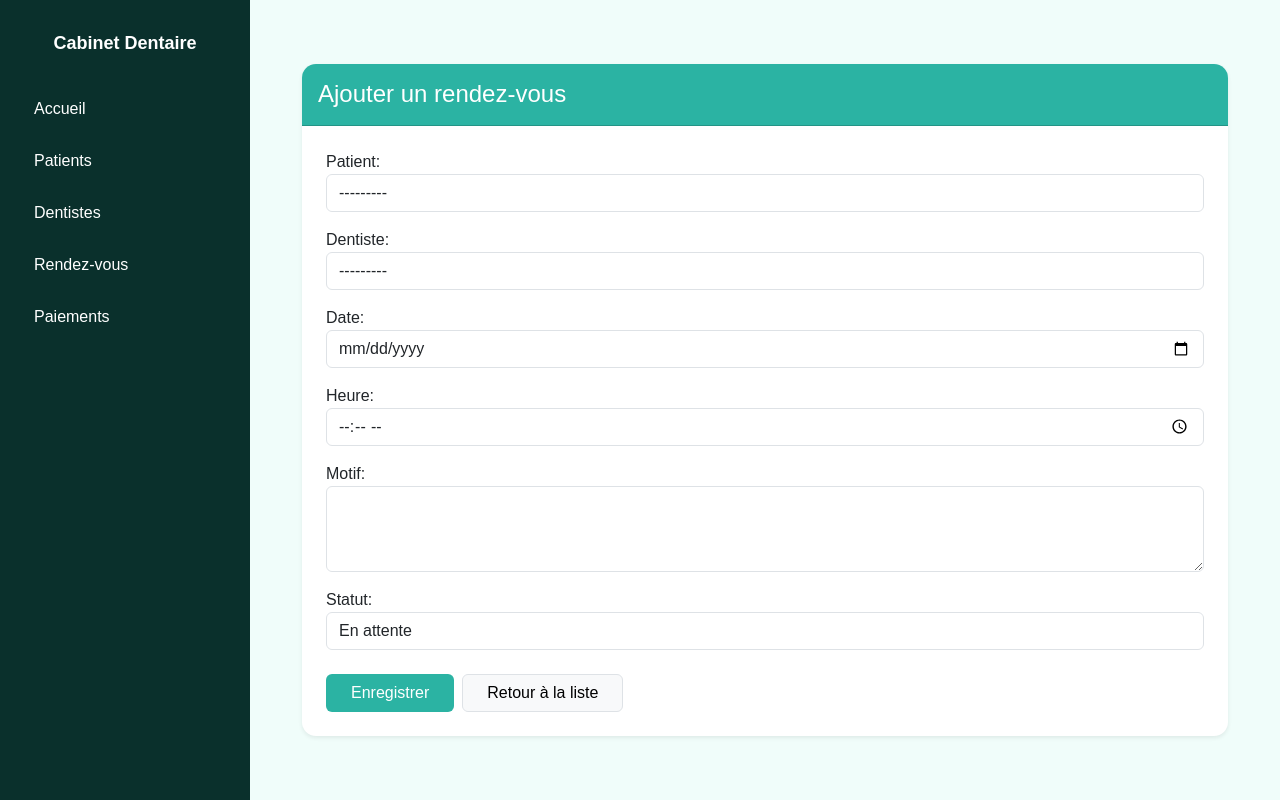
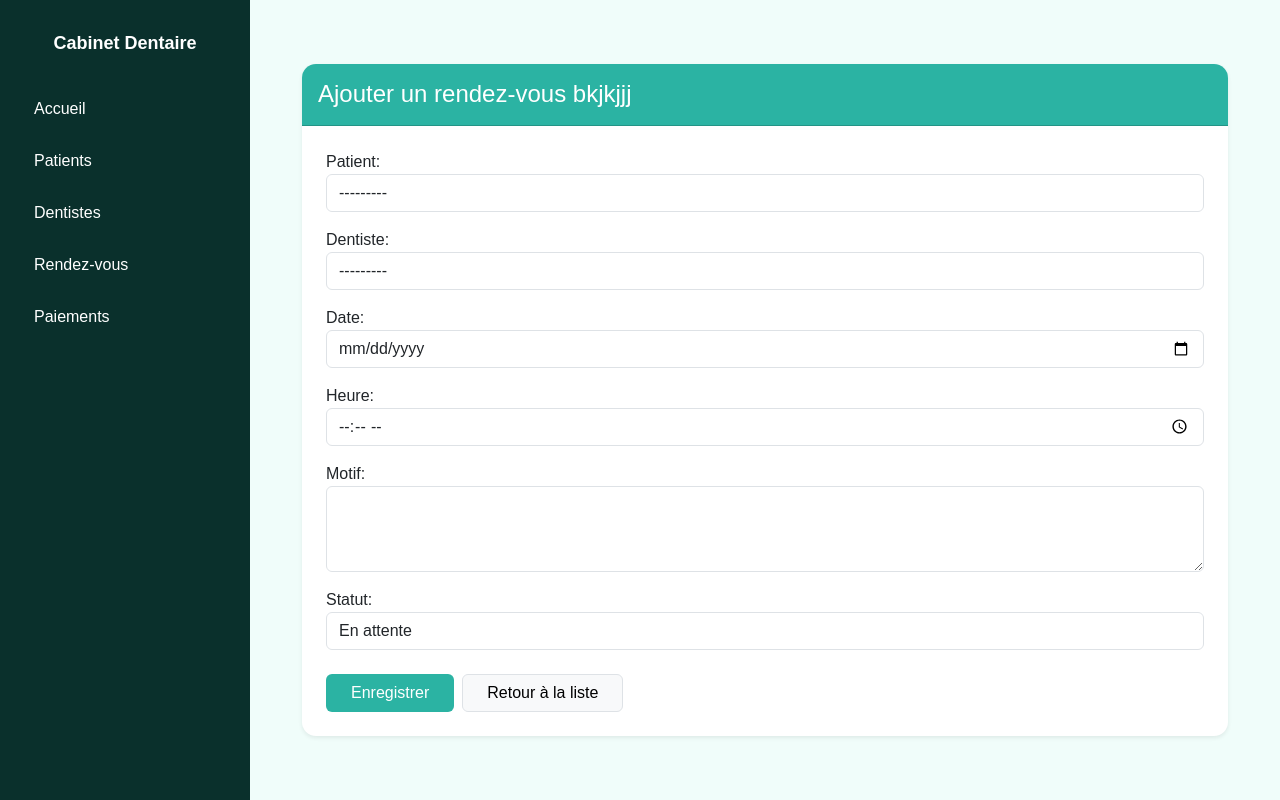
Before and after one commit to taouyanaziha-ship-it/Dentaire-, a Django app: page /rendezvous/ajouter/ in a window 1280 px wide. Run offline with Django 5.2, Linux system fonts and the light colour scheme; data comes from the database, SQL or seed files in the repository; some libraries are stand-ins or nearby versions.

Commit message:
changer le div

```diff
--- a/cabinet/templates/cabinet/ajouter_rendezvous.html
+++ b/cabinet/templates/cabinet/ajouter_rendezvous.html
@@ -8,8 +8,9 @@
 
         <!-- Header teal -->
         <div class="card-header text-white py-3" style="background-color: #2BB3A3;">
-            <h4 class="mb-0">Ajouter un rendez-vous</h4>
+            <h4 class="mb-0">Ajouter un rendez-vous bkjkjjj</h4>
         </div>
+
 
         <div class="card-body p-4">
             <form method="POST">
```
